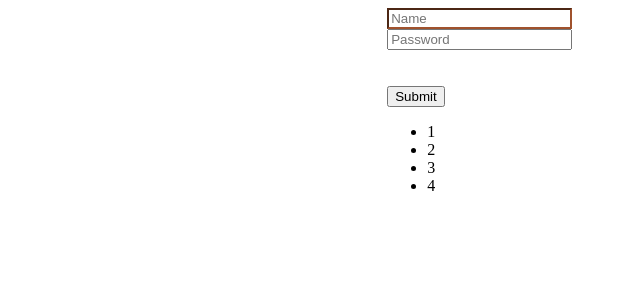
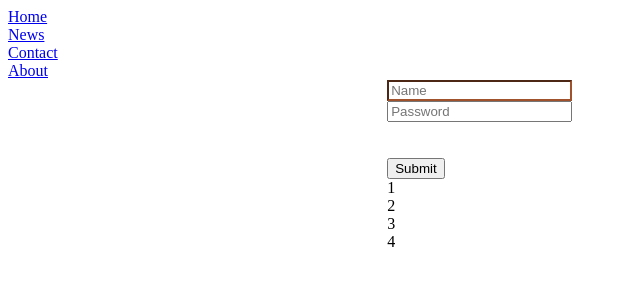
Before and after one commit to enigmatic241/Submit-page, a website: page mediaQuery.html in a window 1280 px wide. Shown: the whole page, without its empty margins (0-640 px from the left). Drawn offline with Linux system fonts and the light colour scheme.

Commit message:
add nav items

```diff
--- a/mediaQuery.html
+++ b/mediaQuery.html
@@ -5,6 +5,11 @@
     <meta name="viewport" content="width=device-width, initial-scale=1.0">
     <title>Media-Query</title>
     <style>
+        ul {
+        list-style-type: none;
+         margin: 0;
+         padding: 0;
+        }
         .box {
             background-color: tomato;
             text-align: center;
@@ -37,6 +42,12 @@
     </style>
 </head>
 <body>
+     <ul>
+  <li><a href="default.asp">Home</a></li>
+  <li><a href="news.asp">News</a></li>
+  <li><a href="contact.asp">Contact</a></li>
+  <li><a href="about.asp">About</a></li>
+    </ul>
     <div class="box" id="box1">hi!</div>
     <div class="box" id="box2">Chatbot here</div>
     <div class="container">
```
